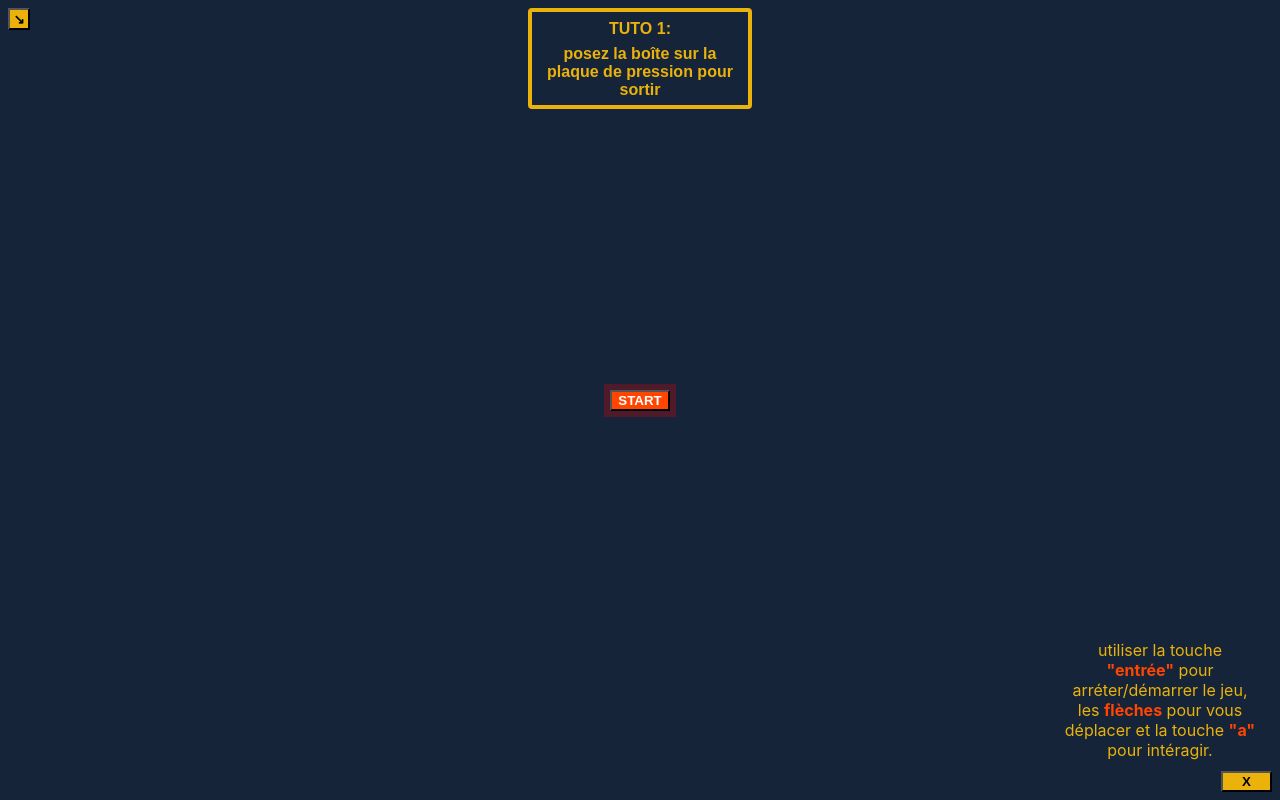
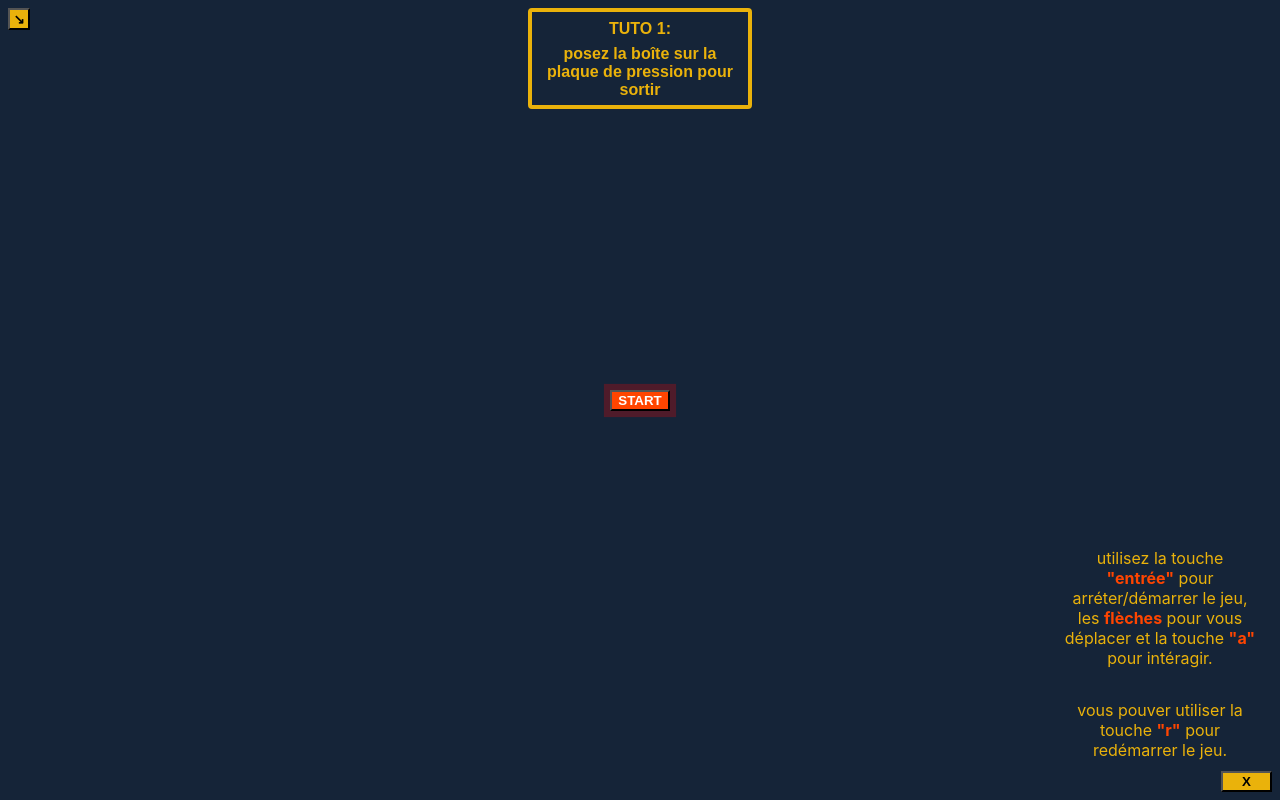
Before and after one commit to stinkyFerret01/Buzzle_frontend, a React (Create React App) app: page /game/1 in a window 1280 px wide. Both pictures are taken after a click on the button "KEY". Built offline with nearby package versions, Linux system fonts and the light colour scheme; no server answers.

Commit message:
safe save

```diff
--- a/src/components/gamePage.js
+++ b/src/components/gamePage.js
@@ -139,8 +139,11 @@ const GamePage = ({
   };
 
   //-- starter
-  const starter = () => {
-    if (game[0] === "Win!" || game[0] === "Lost!") {
+  const starter = (o) => {
+    if (o === undefined) {
+      o = "none";
+    }
+    if (game[0] === "Win!" || game[0] === "Lost!" || o === "refresh") {
       let refresh = [...level];
       setLevel(refresh);
       setCops([]);
@@ -273,6 +276,9 @@ const GamePage = ({
     }
     if (key === "Enter") {
       starter();
+    }
+    if (key === "r") {
+      starter("refresh");
     }
   };
 
@@ -919,10 +925,14 @@ const GamePage = ({
             }}
           >
             <p className="keyInfo">
-              utiliser la touche <span className="keyInfoSpan">"entrée"</span>{" "}
+              utilisez la touche <span className="keyInfoSpan">"entrée"</span>{" "}
               pour arréter/démarrer le jeu, les{" "}
               <span className="keyInfoSpan">flèches</span> pour vous déplacer et
               la touche <span className="keyInfoSpan">"a"</span> pour intéragir.
+            </p>
+            <p className="keyInfo">
+              vous pouver utiliser la touche{" "}
+              <span className="keyInfoSpan">"r"</span> pour redémarrer le jeu.
             </p>
           </section>
         )}
@@ -938,7 +948,12 @@ const GamePage = ({
                 {game[1]}
               </button>
               {game[0] === "Pause..." && (
-                <button className="startButton" onClick={() => {}}>
+                <button
+                  className="startButton"
+                  onClick={() => {
+                    starter("refresh");
+                  }}
+                >
                   {game[2]}
                 </button>
               )}
--- a/src/styles/game.css
+++ b/src/styles/game.css
@@ -260,11 +260,12 @@ div[id^="player"] {
 .infoContainer {
     z-index: 3;
     overflow: hidden;
+    overflow-y: scroll;
     position: absolute;
     bottom: 0.5rem;
     right: 1.5rem;
     width: 12rem;
-    /* height: 10rem; */
+    max-height: 100%;
     text-align: center;
     color: rgba(234, 178, 11);
     padding-bottom: 1rem;
@@ -272,6 +273,10 @@ div[id^="player"] {
     flex-direction: column;
     margin-left: 1rem;
     box-sizing: border-box;
+}
+
+.infoContainer::-webkit-scrollbar {
+    display: none;
 }
 
 .commandInfo {
```
